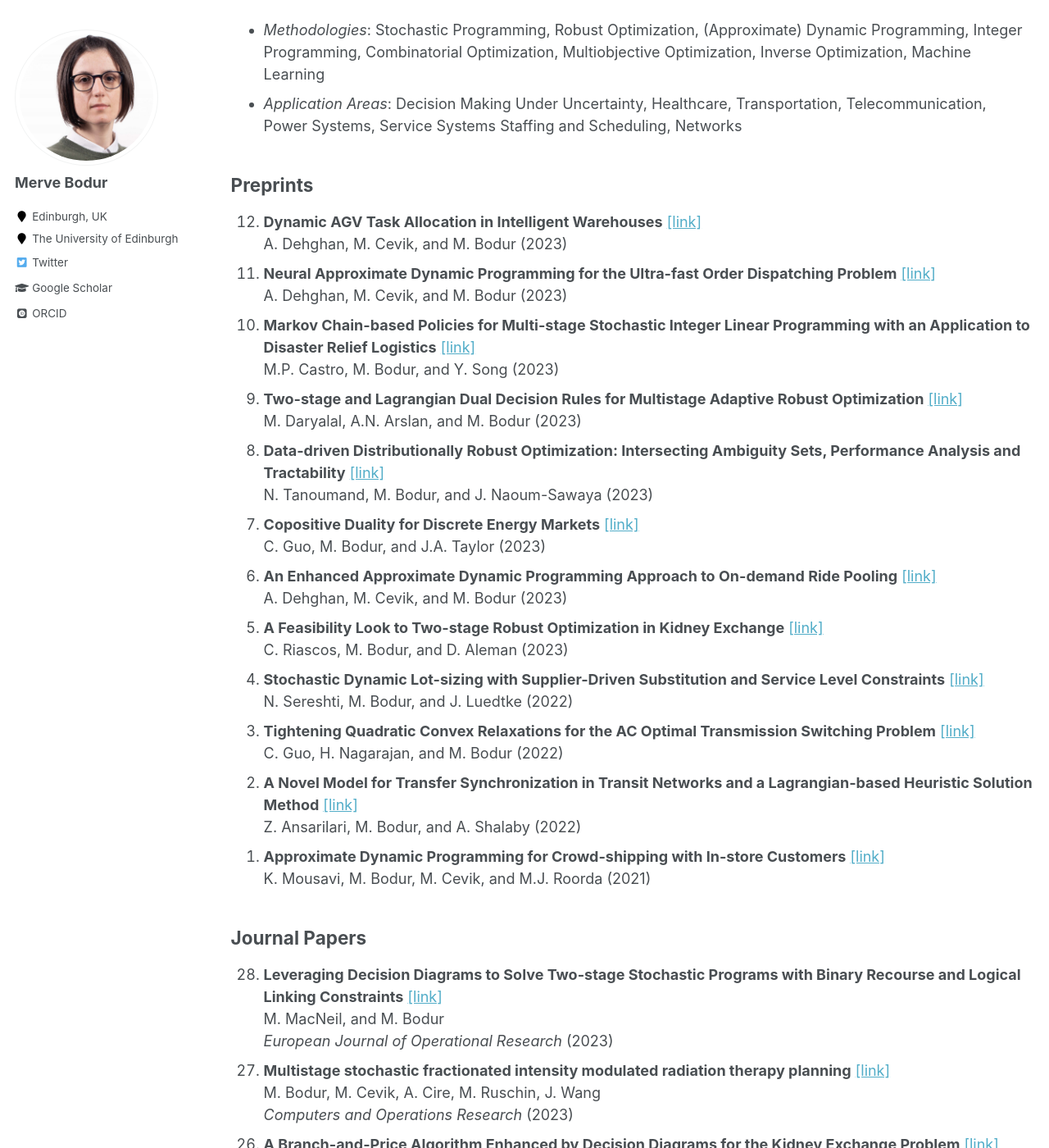
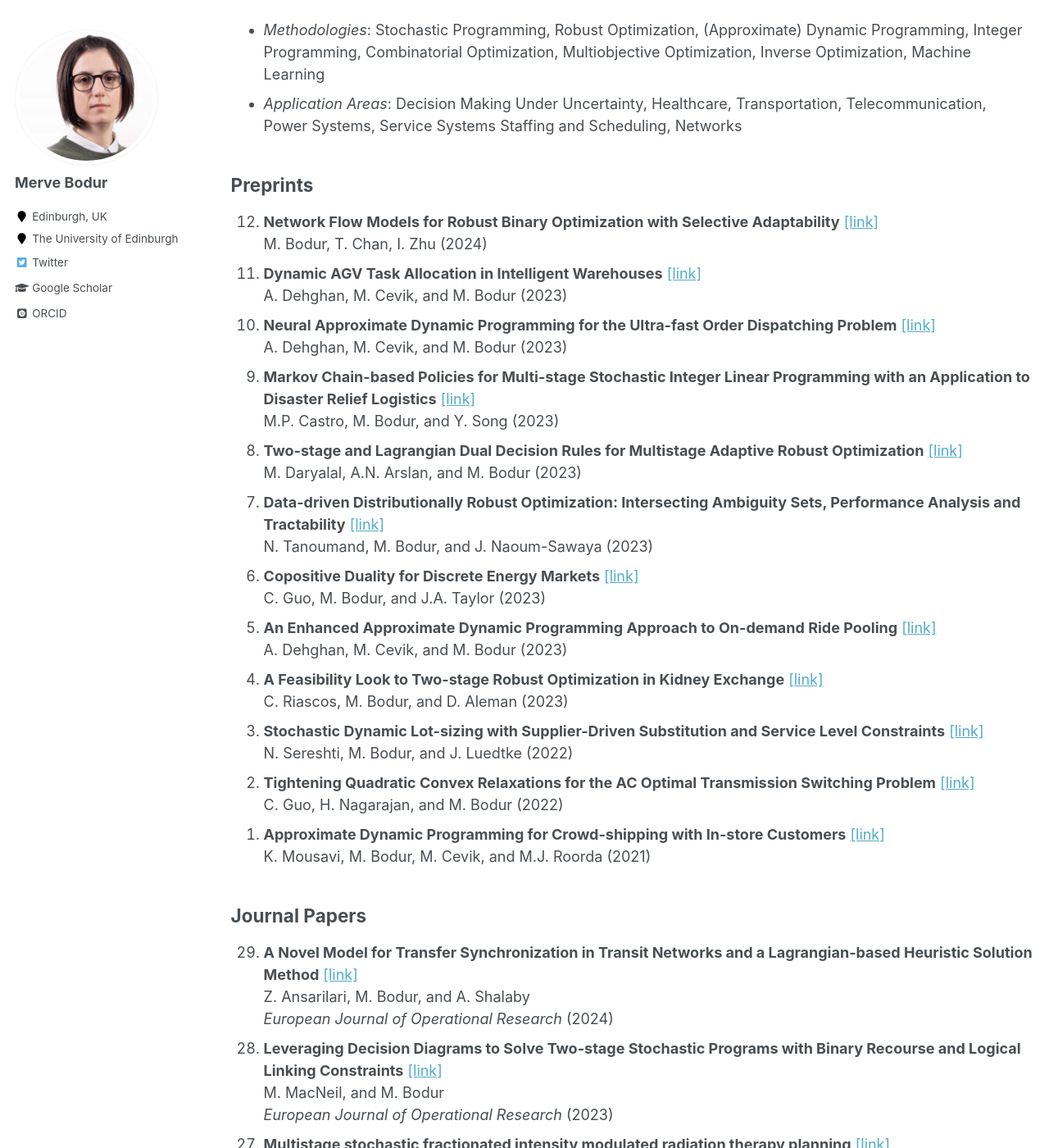
Before and after one commit to mervebodur/mervebodur.github.io, a Jekyll site: the page built from _pages/research.md, in a window 1280 px wide and 1400 px high, scrolled down 213 px. Shown: the whole window at 82% size. Built offline with Jekyll 4.4.1, drawn with Linux system fonts in a browser that asks for light colours; some web fonts are replaced.

Commit message:
Update research.md

```diff
--- a/_pages/research.md
+++ b/_pages/research.md
@@ -10,6 +10,8 @@ author_profile: true
 - *Application Areas*: Decision Making Under Uncertainty, Healthcare, Transportation, Telecommunication, Power Systems, Service Systems Staffing and Scheduling, Networks
 
 ## Preprints
+1. **Network Flow Models for Robust Binary Optimization with Selective Adaptability** [[link]](https://arxiv.org/pdf/2403.19471)\
+M. Bodur, T. Chan, I. Zhu (2024)
 1. **Dynamic AGV Task Allocation in Intelligent Warehouses** [[link]](https://arxiv.org/pdf/2312.16026.pdf)\
 A. Dehghan, M. Cevik, and M. Bodur (2023)
 1. **Neural Approximate Dynamic Programming for the Ultra-fast Order Dispatching Problem** [[link]](https://optimization-online.org/wp-content/uploads/2023/11/neuradp_dispatching.pdf)\
@@ -30,13 +32,14 @@ C. Riascos, M. Bodur, and D. Aleman (2023)
 N. Sereshti, M. Bodur, and J. Luedtke (2022)
 1. **Tightening Quadratic Convex Relaxations for the AC Optimal Transmission Switching Problem** [[link]](https://optimization-online.org/wp-content/uploads/2022/12/Tightening_qc_relaxation_for_acots_Guo_Nagarajan_Bodur.pdf)\
 C. Guo, H. Nagarajan, and M. Bodur (2022)
-1. **A Novel Model for Transfer Synchronization in Transit Networks and a Lagrangian-based Heuristic Solution Method** [[link]](http://www.optimization-online.org/DB_FILE/2022/02/8807.pdf)\
-Z. Ansarilari, M. Bodur, and A. Shalaby (2022)
 1. **Approximate Dynamic Programming for Crowd-shipping with In-store Customers** [[link]](http://www.optimization-online.org/DB_FILE/2021/09/8602.pdf)\
 K. Mousavi, M. Bodur, M. Cevik, and M.J. Roorda (2021)
 {: reversed="reversed"}
 
 ## Journal Papers
+1. **A Novel Model for Transfer Synchronization in Transit Networks and a Lagrangian-based Heuristic Solution Method** [[link]](https://www.sciencedirect.com/science/article/pii/S037722172400184X)\
+Z. Ansarilari, M. Bodur, and A. Shalaby\
+*European Journal of Operational Research* (2024)
 1. **Leveraging Decision Diagrams to Solve Two-stage Stochastic Programs with Binary Recourse and Logical Linking Constraints** [[link]](https://optimization-online.org/wp-content/uploads/2022/11/BDD_2SP.pdf)\
 M. MacNeil, and M. Bodur\
 *European Journal of Operational Research* (2023)
```
